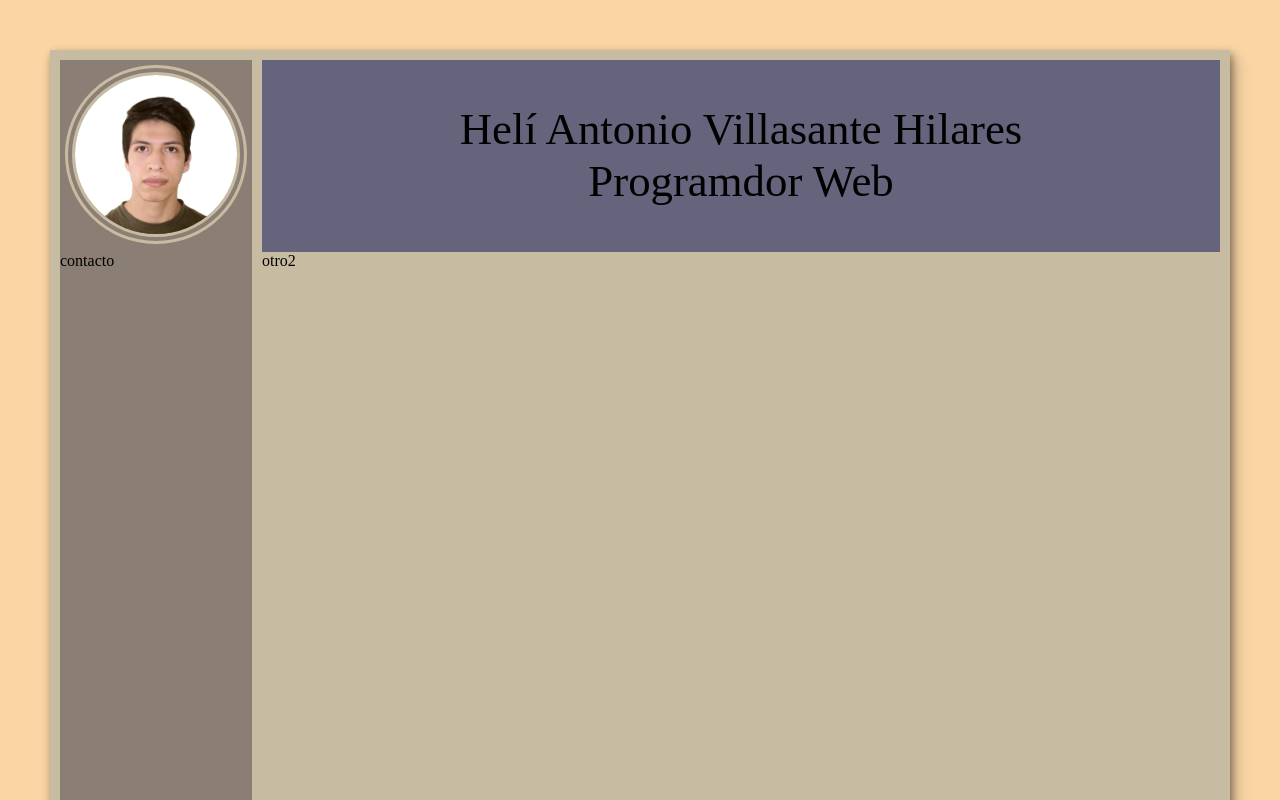
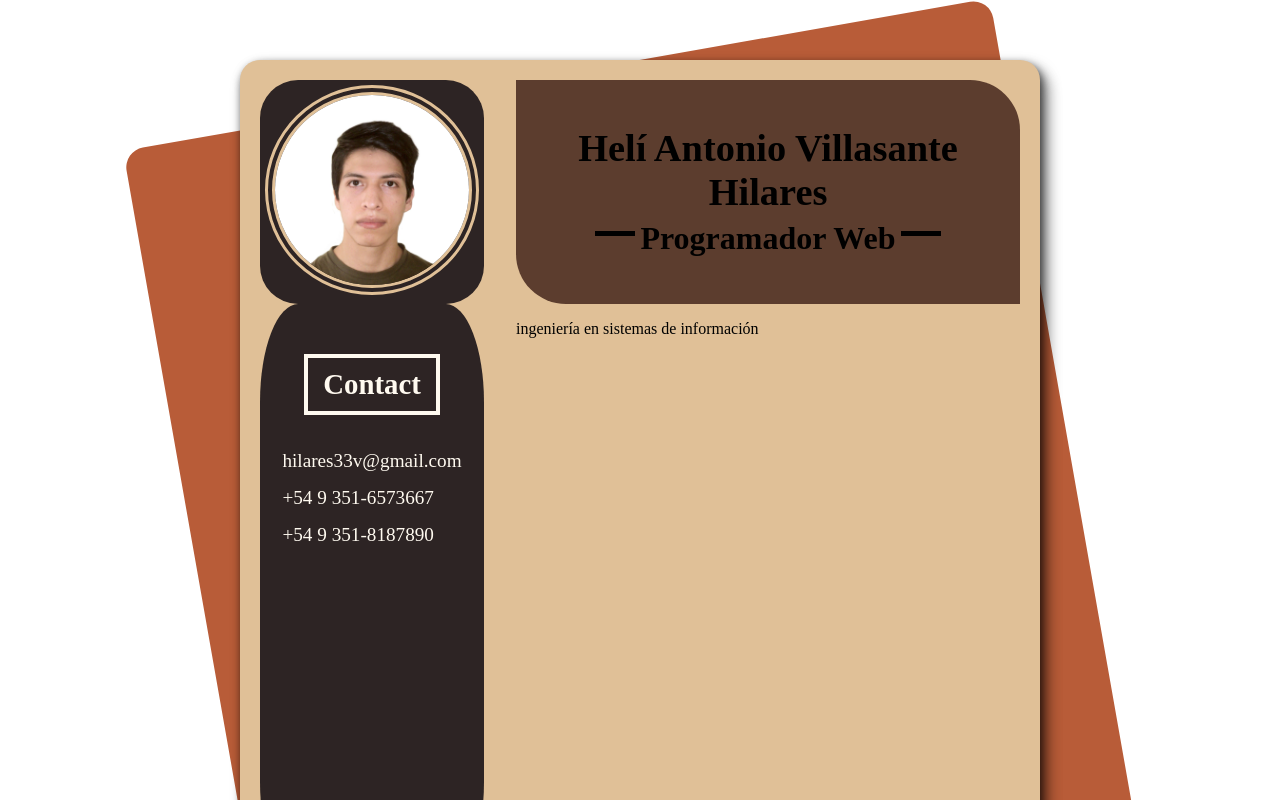
Before and after one commit to ant-villasante98/portafolio, an Angular app: page / in a window 1280 px wide. Shown: the top 800 px of the page. Built offline with nearby package versions, Linux system fonts and the light colour scheme.

Commit message:
modificacion del estilo de la cv y favicon

```diff
--- a/src/app/components/curriculum/curriculum.component.css
+++ b/src/app/components/curriculum/curriculum.component.css
@@ -2,43 +2,118 @@
 .page-background{
     display: flex;
     flex-direction: column;
-    background-color: #FAD6A5;
 
 
 }
+.wrap-page{
+    width: 800px;
+    margin: 60px auto;
+    position: relative;
+}
+.shade-page{
+    position: absolute;
+    width: 110%;
+    height: 110%;
+    border-radius: 20px;
+    background-color: var(--color-shade-page);
+    z-index: -1;
+    transform: rotateZ(-10deg) translateX(-5%);
+}
 .container-page{
     display: grid;
-    grid-template-columns: 12rem auto ;
-    grid-template-rows: 12rem auto;
-    margin: 50px;
+    grid-template-columns: 14rem auto ;
+    grid-template-rows: 14rem auto;
+    overflow: hidden;
     background-color: var(--color-bg-page);
     min-height: 100vh;
-    box-shadow: 2px 4px 8px rgba(0, 0, 0, 0.4),6px 8px 15px rgba(0, 0, 0, 0.2) ;
-    padding: 10px;
-    gap: 0 10px;
+    box-shadow: 2px 4px 8px rgba(0, 0, 0, 0.6),6px 8px 15px rgba(0, 0, 0, 0.4),8px 12px 15px rgba(0, 0, 0, 0.2) ;
+    padding: 20px;
+    border-radius: 2px;
+    gap: 0 2rem;
+    border-radius: 20px;
 }
 .color-contrast{
     background-color: var(--color-contrast-page);
+    color: floralwhite;
+    border-radius: 17%;
 }
 
-.area-container-name{
+.area-container-name-job{
     background-color: var(--color-bg-area-name);
     padding: 20px;
     display: flex;
     flex-direction: column;
     justify-content: center;
     align-items: center;
-    font-size: 2.8rem;
+    font-size: 2.4rem;
     text-transform: capitalize;
+    border-radius: 0 50px ;
+}
+.container-text-job{
+    /* width: 100%; */
+    padding: auto;
 }
 .text-name,.text-job{
     margin: 0;
+    font-weight: bold;
+    text-align: center;
 }
+.text-job{
+    font-size: 2rem;
+    margin: 0 5px;
+}
+
+.text-job , .border-top-job{
+    display: inline-block;
+
+}
+.border-top-job{
+
+    width: 2.5rem;
+    height: 0.8rem;
+    border-top: 5px solid black;
+}
+/* .div-container-imag{
+    border-radius: 20px 0 0 0;
+} */
+
 .img-header-page{
     box-sizing: border-box;
     border: 10px double var(--color-bg-page) ;
     border-radius: 50%;
 }
 .container-img{
+
     margin: 5px;
 }
+.container-contact{
+    display: flex;
+    flex-direction:column;
+    align-items: center;
+    margin-top: 50px;
+}
+.text-contact{
+    text-transform: capitalize;
+
+    font-size: 1.8rem;
+    border: 4px solid floralwhite;
+    padding: 10px 15px;
+    margin: 0;
+    font-weight: bold;
+}
+
+ul{
+    margin: 0;
+    list-style-type: none;
+    padding: 0;
+}
+li{
+    display: block;
+}
+.list-contact-info{
+    margin-top: 20px;
+    font-size: 1.2rem;
+}
+.list-contact-info li{
+    margin: 15px;
+}
--- a/src/app/components/curriculum/curriculum.component.html
+++ b/src/app/components/curriculum/curriculum.component.html
@@ -1,17 +1,41 @@
 <div class="page-background">
-    <div class="container-page">
-        <div class="color-contrast">
-            <div class="container-img">
-                <img class="img-header-page" width="100%" height="100%" src="./assets/foto_perfil.jpg"
-                    alt="foto de Antonio">
+    <div class="wrap-page">
+        <div class="shade-page"></div>
+        <div class="container-page" *ngIf="(dataPerson|async) as person">
+            <div class="color-contrast">
+                <div class=" container-img">
+                    <img class="img-header-page" width="100%" height="100%" src="./assets/foto_perfil.jpg" alt="">
+                </div>
+            </div>
+
+            <div class="area-container-name-job">
+                <p class="text-name">{{ person?.name }}</p>
+                <div class="container-text-job">
+                    <span class="border-top-job"></span>
+                    <p class="text-job">
+                        {{person?.job}}
+                    </p>
+                    <span class="border-top-job"></span>
+                </div>
+            </div>
+            <div class=" color-contrast">
+                <div class="container-contact">
+                    <p class="text-contact">
+                        contact
+                    </p>
+                    <ul class="list-contact-info">
+                        <li> <span></span> {{person?.contact?.email}}</li>
+                        <li> <span></span>{{person?.contact?.telf1}}</li>
+                        <li> <span></span>{{person?.contact?.telf2}}</li>
+
+                    </ul>
+                </div>
+            </div>
+            <div>
+                <div *ngFor="let edu of person?.education">
+                    <p>{{ edu.career}}</p>
+                </div>
             </div>
         </div>
-
-        <div class="area-container-name">
-            <p class="text-name">helí antonio villasante hilares</p>
-            <p class="text-job">programdor web</p>
-        </div>
-        <div class="color-contrast">contacto</div>
-        <div>otro2</div>
     </div>
 </div>
--- a/src/app/components/curriculum/curriculum.component.ts
+++ b/src/app/components/curriculum/curriculum.component.ts
@@ -1,4 +1,6 @@
 import { Component } from '@angular/core';
+import { map, Observable, switchMap } from 'rxjs';
+import { DataCvService, Person } from 'src/app/core/services/data.cv.service';
 
 @Component({
   selector: 'app-curriculum',
@@ -6,5 +8,28 @@ import { Component } from '@angular/core';
   styleUrls: ['./curriculum.component.css']
 })
 export class CurriculumComponent {
+  dataPerson: Observable<Person>;
+  contador: number = 0;
+
+
+
+
+  constructor(private sharinServices: DataCvService) {
+    this.dataPerson = sharinServices.sharingObservablePerson
+      .pipe(map((res) => {
+        if (res.wok_exper) res.contact;
+        console.log(this.contador++)
+        return res
+      })
+      )
+    /* .subscribe((res: Person) => {
+      let mockDate = new Date(res.date_birth), day, month, year
+      console.log(mockDate.getMonth())
+      res.date_birth
+      this.dataPerson = res
+
+    }); */
+    //prueba de formato de fecha
+  }
 
 }
--- /dev/null
+++ b/src/app/core/services/data.cv.service.ts
@@ -0,0 +1,57 @@
+import { Injectable } from '@angular/core';
+import { Observable, BehaviorSubject, Observer, of } from 'rxjs';
+import * as dataCvJson from 'src/app/data/data_cv.json';
+
+/*
+data_cv.json'
+*/
+export interface Person {
+  img_cv: string,
+  name: string,
+  job: string,
+  date_birth: string,
+  city_rescid: string,
+  contact: {
+    email: string,
+    telf1: string,
+    telf2?: string
+  },
+  pers_desc: string,
+  education: {
+    career: string,
+    institution: string,
+    start_date: string,
+    in_progress: boolean,
+    end_date: string
+  }[],
+  technical_skills: {}[],
+  wok_exper: string[],
+  ability: string[]
+  projects: string[],
+  lang: string[],
+  voluntary_work: string[],
+  hobbies: string
+}
+
+@Injectable({
+  providedIn: 'root'
+})
+export class DataCvService {
+  dataPerson: Person = dataCvJson;
+  private sharingObservablePersonPrivate: BehaviorSubject<Person> = new BehaviorSubject(this.dataPerson);
+
+  constructor() {
+
+  }
+
+  get sharingObservablePerson(): Observable<Person> {
+    return of(this.dataPerson)
+  }
+  /* get sharingObservablePerson() {
+    return this.sharingObservablePersonPrivate.asObservable();
+  } */
+  /* set sharingObservablePersonData(data: Person) {
+    this.sharingObservablePersonPrivate.next(data);
+
+  } */
+}
--- /dev/null
+++ b/src/app/data/data_cv.json
@@ -0,0 +1,80 @@
+{
+    "img_cv":"",
+    "name": "helí antonio villasante hilares",
+    "job": "programador web",
+    "date_birth":"1998-12-10T00:00:00.0000",
+    "city_rescid":"Córdoba, Córdoba, Argentina",
+    "contact":{
+        "email":"hilares33v@gmail.com",
+        "telf1":"+54 9 351-6573667",
+        "telf2":"+54 9 351-8187890"
+        },
+    "pers_desc": "Estudiante de Ingeniería en Sistemas de Información con gran interés en el desarrollo de software. Tengo capacidad de esforzarme para crear soluciones y muchas ganas de aprender. En busca de una oportunidad laboral en la que adquirir mas experiencia.",
+    "education": [
+        {
+            "career":"ingeniería en sistemas de información",
+            "institution":"Universidad Tecnológica Nacional",
+            "start_date":"2018-03-01T18:25:43.0000",
+            "in_progress":true,
+            "end_date":""
+        }
+    ] ,
+    "technical_skills":[
+        {
+            "name_skills":"HTML5",
+            "nivel_skills":5
+        },
+        {
+            "name_skills":"CSS3",
+            "nivel_skills":4
+        },
+        {
+            "name_skills":"JavaScript",
+            "nivel_skills":6
+        },
+        {
+            "name_skills":"Angular",
+            "nivel_skills":7
+        },
+        {
+            "name_skills":"Express.js",
+            "nivel_skills":5
+        },
+        {
+            "name_skills":"Webpack",
+            "nivel_skills":5
+        },
+        {
+            "name_skills":"Node.js",
+            "nivel_skills":7
+        },
+        {
+            "name_skills":".Net",
+            "nivel_skills":3
+        },
+        {
+            "name_skills":"Mongoose",
+            "nivel_skills":5
+        },
+        {
+            "name_skills":"Git",
+            "nivel_skills":5
+        },
+        {
+            "name_skills":"GitHut",
+            "nivel_skills":4
+        },
+        {
+            "name_skills":"Linux",
+            "nivel_skills":6
+        }
+    ],
+  "wok_exper": [],
+  "ability": ["honestidad", "deseo de desarrollo profesional" , "creatividad", "aprendizaje continuo", "resolución de conflictos", "flexibilidad para poder"],
+  "projects": ["proyecto de la facultad desarrollado en Angular","apoyo a proyectos independientes"],
+  "lang": ["españos -nativo"],
+  "voluntary_work": ["club de Leones - actividades de apoyo a la comunidad",
+	"capilla Nuestra Señora Perpetuo Socorro - actividades de apoyo a la comunidad, ayudante en talleres de música"],
+  "hobbies": "Tocar guitarra, escuchar música, salir a pasear, yoga, aprender a cantar, ver comedia"
+
+}
--- a/src/styles.css
+++ b/src/styles.css
@@ -9,10 +9,11 @@
  * 2. Prevent adjustments of font size after orientation changes in iOS.
  */
 :root {
-    --color-bg-body: #F1D3B3;
-    --color-bg-page: #C7BCA1;
-    --color-contrast-page: #8B7E74;
-    --color-bg-area-name: #65647C
+    --color-bg-body: #E0C097;
+    --color-bg-page: #E0C097;
+    --color-contrast-page: #2D2424;
+    --color-bg-area-name: #5C3D2E;
+    --color-shade-page: #B85C38;
 }
 html {
     line-height: 1.15;
--- a/tsconfig.json
+++ b/tsconfig.json
@@ -19,6 +19,7 @@
     "target": "ES2022",
     "module": "ES2022",
     "useDefineForClassFields": false,
+    "resolveJsonModule": true,
     "lib": [
       "ES2022",
       "dom"
```
Also changed, not shown: 2 other files (tests, documents, lock files or other folders).
